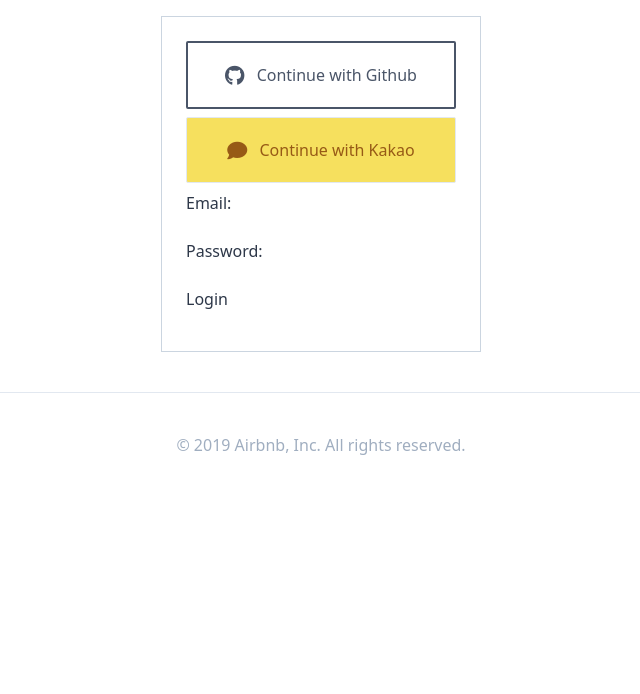
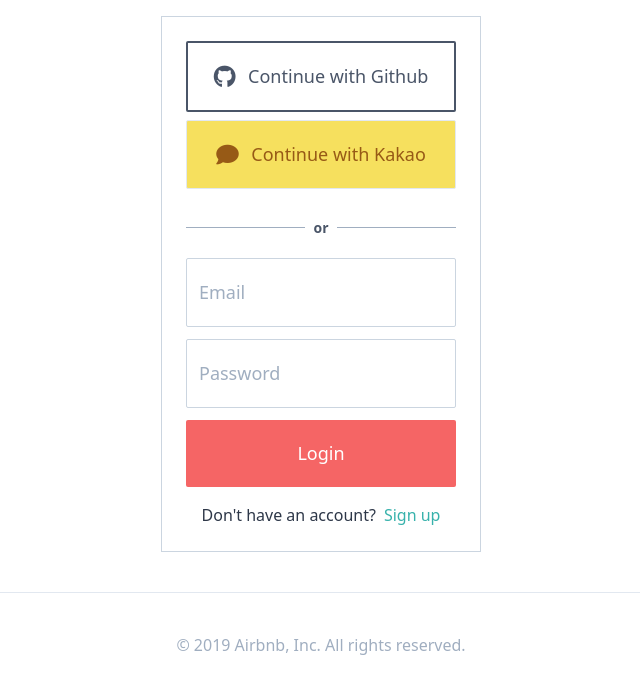
Before and after one commit to haeinjo/airbnb-clone, a Django app: page /users/login/ in a window 1280 px wide. Shown: the part 80-774 px from the top of the page, without its empty margins (319-959 px from the left). Run offline with Django 3.2, Linux system fonts and the light colour scheme; some libraries are stand-ins or nearby versions.

Commit message:
20.9 Login

```diff
--- a/assets/scss/styles.scss
+++ b/assets/scss/styles.scss
@@ -15,4 +15,14 @@
     }
 }
 
+.btn {
+    @apply rounded-sm text-center py-5 font-medium text-lg font-light w-full
+}
+
+input {
+    @apply text-left px-3 border border-gray-400 mb-3 rounded-sm py-5 font-medium text-lg font-light w-full;
+    &:focus {
+        @apply outline-none border-teal-500;
+    }
+}
 @tailwind utilities;
--- a/templates/partials/social_login.html
+++ b/templates/partials/social_login.html
@@ -1,13 +1,16 @@
 <div class="flex flex-col w-full">
-    <a href="{% url 'users:github-login' %}"
-        class="border-2 border-gray-700 rounded-sm text-center mb-2 py-5 font-medium text-gray-700">
+    <a href="{% url 'users:github-login' %}" class="btn border-2 border-gray-700 mb-2 py-5 text-gray-700">
         <i class="fab fa-github mr-2 fa-lg"></i>
         Continue with Github
     </a>
 
-    <a href="{% url 'users:kakao-login' %}"
-        class="border bg-yellow-400 rounded-sm text-center mb-2 py-5 font-medium text-yellow-800">
+    <a href="{% url 'users:kakao-login' %}" class="btn border bg-yellow-400 mb-2 py-5 text-yellow-800">
         <i class="fas fa-comment mr-2 fa-lg"></i>
         Continue with Kakao
     </a>
 </div>
+<div class="flex items-center w-full my-5">
+    <div class="h-px w-full bg-gray-500"></div>
+    <span class="text-gray-700 font-semibold mx-2 text-sm">or</span>
+    <div class="h-px w-full bg-gray-500"></div>
+</div>
--- a/templates/users/login.html
+++ b/templates/users/login.html
@@ -11,10 +11,16 @@ Login
 {% block content %}
 <div class="lg:w-5/12 md:w-1/2 xl:w-1/4 container mx-auto my-10 flex flex-col items-center border p-6 border-gray-400">
     {% include 'partials/social_login.html' %}
-    <form method="POST" action="{% url 'users:login' %}">
+
+    <form method="POST" action="{% url 'users:login' %}" class="w-full">
         {% csrf_token %}
-        {{form.as_p}}
-        <button>Login</button>
+        <input type="email" placeholder="Email">
+        <input type="password" placeholder="Password">
+        <button class="btn bg-red-500 text-white">Login</button>
     </form>
+    <div class="flex">
+        <span class="mr-2">Don't have an account?</span>
+        <a href="{% url 'users:signup' %}" class="font-medium text-teal-500">Sign up</a>
+    </div>
 </div>
 {% endblock %}
```
Also changed, not shown: static/css/styles.css.
